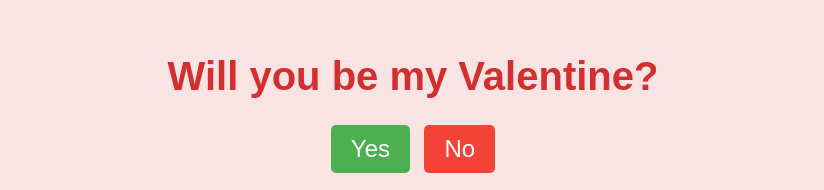
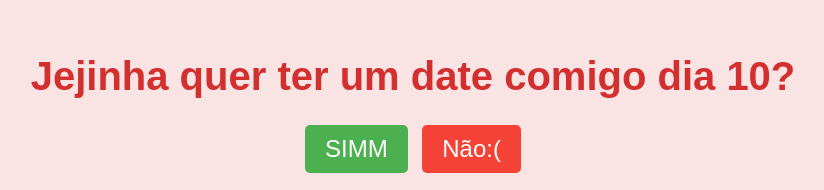
Before and after one commit to devfabbio/jejeteamo, a plain HTML site: page index.html in a window 1280 px wide. Shown: the part 138-328 px from the top of the page, without its empty margins (227-1051 px from the left). Drawn offline with Linux system fonts and the light colour scheme; no server answers.

Commit message:
Update index.html

```diff
--- a/index.html
+++ b/index.html
@@ -3,15 +3,15 @@
 <head>
     <meta charset="UTF-8">
     <meta name="viewport" content="width=device-width, initial-scale=1.0">
-    <title>Will You Be My Valentine?</title>
+    <title>Jejinha quer ter um date comigo dia 10?</title>
     <link rel="stylesheet" href="styles.css">
 </head>
 <body>
     <div class="container">
-        <h1>Will you be my Valentine?</h1>
+        <h1>Jejinha quer ter um date comigo dia 10?</h1>
         <div class="buttons">
-            <button class="yes-button" onclick="handleYesClick()">Yes</button>
-            <button class="no-button" onclick="handleNoClick()">No</button>
+            <button class="yes-button" onclick="handleYesClick()">SIMM</button>
+            <button class="no-button" onclick="handleNoClick()">Não:(</button>
         </div>
         <div class="gif_container">
             <img src="https://media1.giphy.com/media/v1.Y2lkPTc5MGI3NjExbW5lenZyZHI5OXM2eW95b3pmMG40cWVrMDhtNjVuM3A4dGNxa2g2dSZlcD12MV9pbnRlcm5hbF9naWZfYnlfaWQmY3Q9cw/VM1fcpu2bKs1e2Kdbj/giphy.gif" alt="Cute GIF">
```
